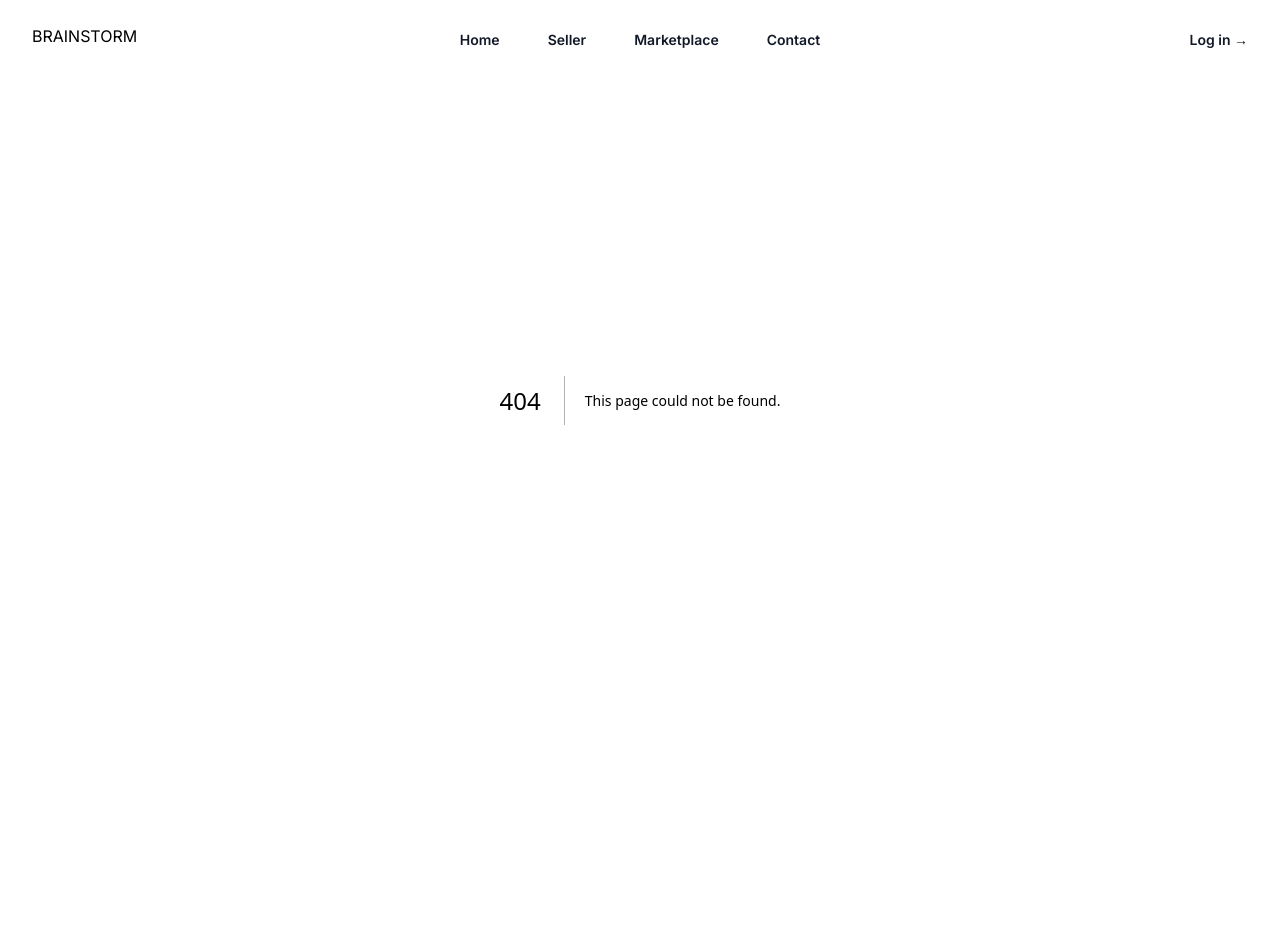
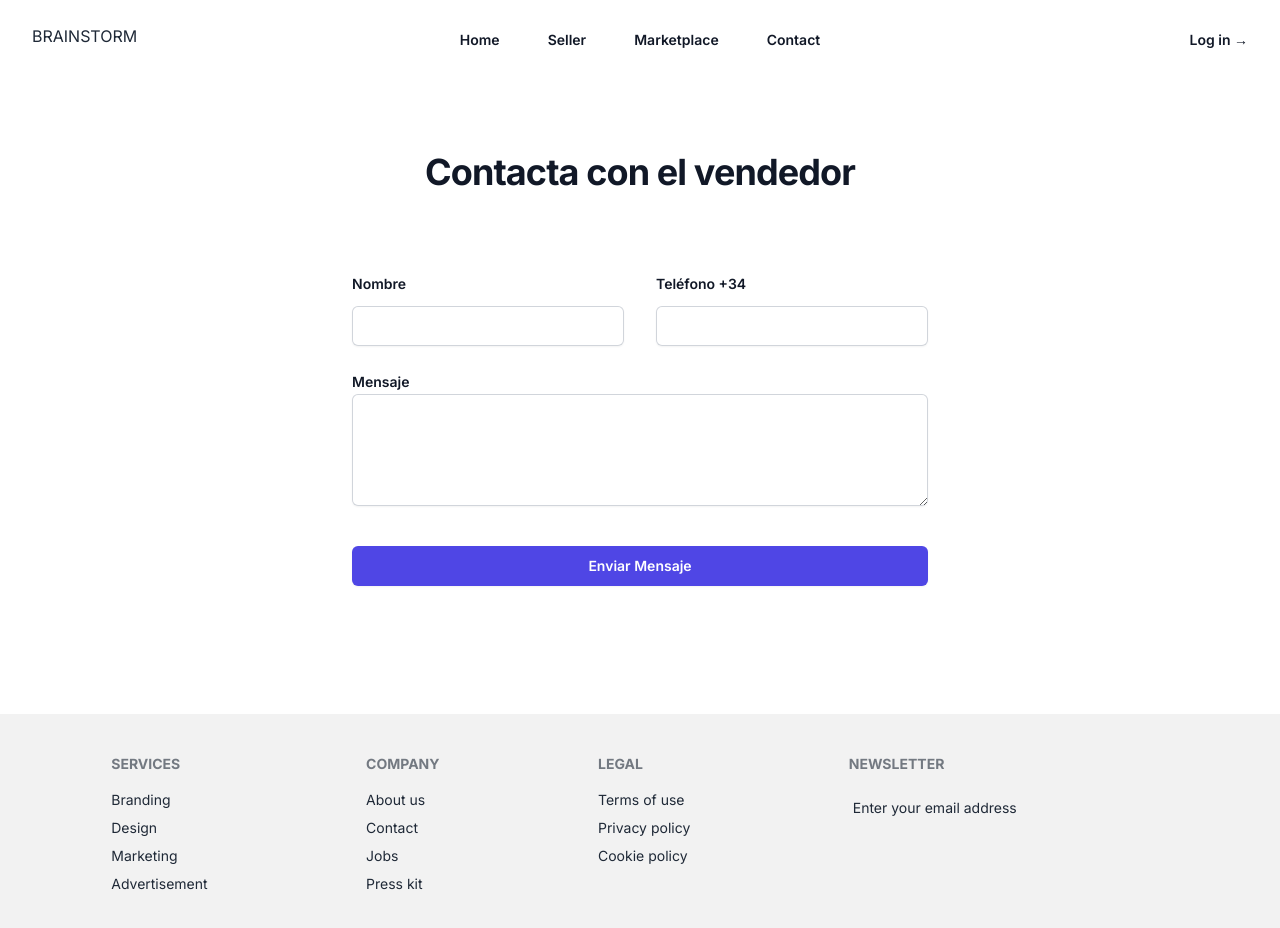
Before and after one commit to MigVarona/brainstorm, a Next.js app in the folder Front/: page /sellerContact in a window 1280 px wide. Before the commit this address had no page. Shown: the top 928 px of the page. Before the commit the page ends 800 px from the top, so only its background shows below. Built offline with nearby package versions, Linux system fonts and the light colour scheme.

Commit message:
add sellerContact in modal

```diff
--- a/Front/src/app/components/Modal.jsx
+++ b/Front/src/app/components/Modal.jsx
@@ -1,7 +1,19 @@
-import React from "react";
+import React, { useState } from "react";
+import Link from "next/link";
 
 const Modal = ({ isOpen, onClose, data }) => {
   if (!isOpen) return null;
+
+  const [isFavorite, setIsFavorite] = useState(false);
+
+  const handleToggleFavorite = () => {
+    setIsFavorite((prevIsFavorite) => !prevIsFavorite);
+  };
+
+  const handleAddToCart = () => {
+    // Implementa la lógica para añadir al carrito aquí
+    console.log("Añadir al carrito:", data.name);
+  };
 
   return (
     <div className="fixed inset-0 z-50 overflow-auto bg-opacity-50 bg-black">
@@ -17,12 +29,22 @@ const Modal = ({ isOpen, onClose, data }) => {
           <div className="w-1/2 p-4">
             <div className="flex items-start justify-between">
               <h3 className="text-2xl font-semibold">{data.name}</h3>
-              <button
-                className="p-1 ml-auto bg-transparent border-0 text-black opacity-5 float-right text-2xl leading-none font-semibold"
-                onClick={onClose}
-              >
-                ×
-              </button>
+              <div className="flex">
+                <button
+                  className={`p-1 bg-transparent border-0 text-black opacity-1 text-2xl leading-none font-semibold ${
+                    isFavorite ? "text-red-500" : ""
+                  }`}
+                  onClick={handleToggleFavorite}
+                >
+                  ♥
+                </button>
+                <button
+                  className="p-1 ml-4 bg-transparent border-0 text-black opacity-1 text-2xl leading-none font-semibold"
+                  onClick={onClose}
+                >
+                  ×
+                </button>
+              </div>
             </div>
             <p className="text-base font-semibold text-gray-900">
               {data.description}
@@ -36,12 +58,17 @@ const Modal = ({ isOpen, onClose, data }) => {
             <p className="mt-2 text-base font-semibold text-gray-900">
               Stock: {data.stock}
             </p>
-            <div className="flex items-center justify-end mt-4">
+            <div className="flex items-center justify-around mt-4">
+              <Link href="/sellerContact">
+                <div className="px-4 py-2 text-sm font-bold text-white bg-blue-500 rounded">
+                  Contactar al vendedor
+                </div>
+              </Link>
               <button
                 className="px-4 py-2 text-sm font-bold text-white bg-emerald-500 rounded"
-                onClick={onClose}
+                onClick={handleAddToCart}
               >
-                Cerrar
+                Añadir al carrito
               </button>
             </div>
           </div>
--- /dev/null
+++ b/Front/src/app/sellerContact/page.jsx
@@ -0,0 +1,94 @@
+
+import Footer from "../components/Footer";
+
+function SellerContact() {
+  return (
+    <div className="mt-6">
+      <div className="isolate bg-white px-6 py-24 sm:py-32 lg:px-8">
+      <div
+        className="absolute inset-x-0 top-[-10rem] -z-10 transform-gpu overflow-hidden blur-3xl sm:top-[-20rem]"
+        aria-hidden="true"
+      >
+      </div>
+      <div className="mx-auto max-w-2xl text-center">
+        <h2 className="text-3xl font-bold tracking-tight text-gray-900 sm:text-4xl">
+          Contacta con el vendedor
+        </h2>
+      </div>
+      <form
+        action="#"
+        method="POST"
+        className="mx-auto mt-16 max-w-xl sm:mt-20"
+      >
+        <div className="grid grid-cols-1 gap-x-8 gap-y-6 sm:grid-cols-2">
+
+          <div>
+            <label
+              htmlFor="produc-name"
+              className="block text-sm font-semibold leading-6 text-gray-900"
+            >
+              Nombre
+            </label>
+            <div className="mt-2.5">
+              <input
+                type="text"
+                name="name"
+                id="name"
+                autoComplete="given-name"
+                className="block w-full rounded-md border-0 px-3.5 py-2 text-gray-900 shadow-sm ring-1 ring-inset ring-gray-300 placeholder:text-gray-400 focus:ring-2 focus:ring-inset focus:ring-indigo-600 sm:text-sm sm:leading-6"
+              />
+            </div>
+          </div>
+
+          <div>
+            <label
+              htmlFor="state"
+              className="block text-sm font-semibold leading-6 text-gray-900"
+            >
+              Teléfono +34
+            </label>
+            <div className="mt-2.5">
+            <input
+                type="tel"
+                name="phone-number"
+                id="phone-number"
+                autoComplete="tel"
+                className="block w-full rounded-md border-0 px-3.5 py-2 pl-20 text-gray-900 shadow-sm ring-1 ring-inset ring-gray-300 placeholder:text-gray-400 focus:ring-2 focus:ring-inset focus:ring-indigo-600 sm:text-sm sm:leading-6"
+              />
+            </div>
+          </div>
+          <div className="sm:col-span-2">
+            <label
+              htmlFor="email"
+              className="block text-sm font-semibold leading-6 text-gray-900"
+            >
+              Mensaje
+            </label>
+            <textarea
+              id="message"
+              name="message"
+              rows="4"
+              className="block w-full rounded-md border-0 px-3.5 py-2 pl-20 text-gray-900 shadow-sm ring-1 ring-inset ring-gray-300 placeholder:text-gray-400 focus:ring-2 focus:ring-inset focus:ring-indigo-600 sm:text-sm sm:leading-6"
+              required
+            ></textarea>
+          </div>
+
+
+        </div>
+        <div className="mt-10">
+          <button
+            type="submit"
+            className="block w-full rounded-md bg-indigo-600 px-3.5 py-2.5 text-center text-sm font-semibold text-white shadow-sm hover:bg-indigo-500 focus-visible:outline focus-visible:outline-2 focus-visible:outline-offset-2 focus-visible:outline-indigo-600"
+          >
+            Enviar Mensaje
+          </button>
+        </div>
+      </form>
+
+    </div>
+      <Footer />
+    </div>
+  );
+}
+
+export default SellerContact;
```
